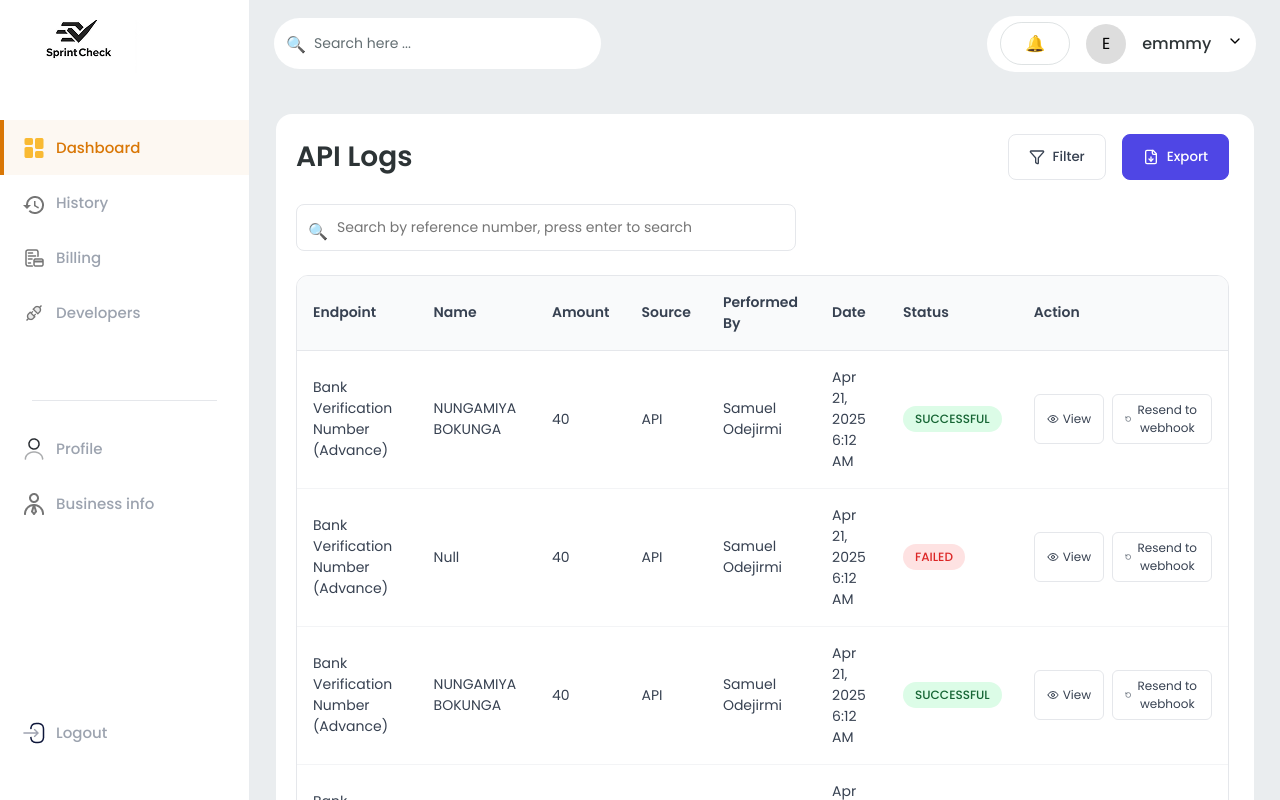
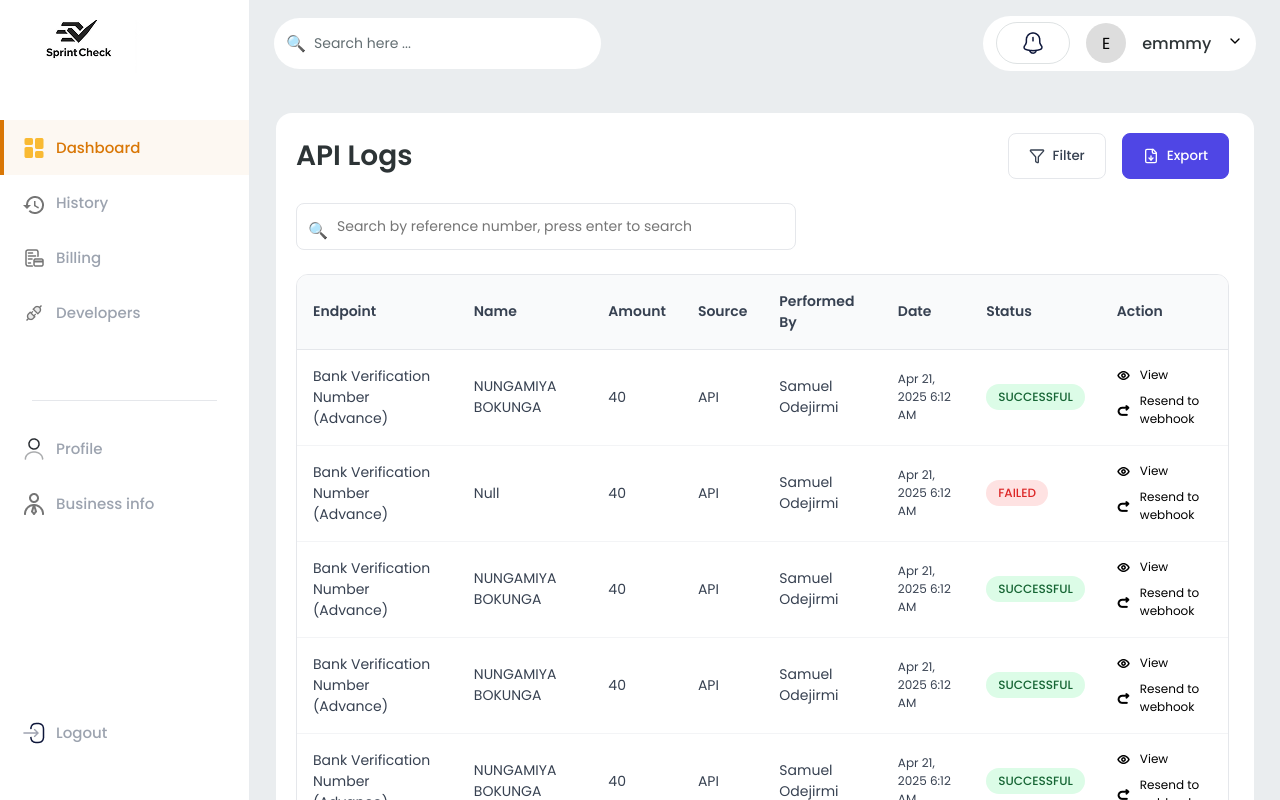
Before and after one commit to 5Star-Inn-Company-Frontend/Sprint-Check, a React (Vite) app: page /apilogs in a window 1280 px wide. Shown: the top 800 px of the page. Built offline with nearby package versions, Linux system fonts and the light colour scheme.

Commit message:
updateApiLogs

```diff
--- a/src/pages/apiLogs.jsx
+++ b/src/pages/apiLogs.jsx
@@ -3,11 +3,14 @@ import logo from "../assets/dashboardAssets/WhatsApp Image 2025-05-15 at 11.15.0
 import { Eye, RotateCcw, Filter, FileDown, ChevronDown } from "lucide-react";
 import dashboardIcon from "../assets/dashboardAssets/element-4.png";
 import historyIcon from "../assets/dashboardAssets/Calendar.png";
+import notificationIcon from "../assets/dashboardAssets/notification-bing.png";
 import billingIcon from "../assets/dashboardAssets/stash_billing-info.png";
 import nav_icon from "../assets/dashboardAssets/Chart.png";
 import profileIcon from "../assets/dashboardAssets/user.png";
 import BusinessIcon from "../assets/dashboardAssets/icon-park-outline_user-business.png";
 import logOutIcon from "../assets/dashboardAssets/login.png";
+import eyeIcon from "../assets/dashboardAssets/hugeicons_view.png";
+import returnIcon from "../assets/dashboardAssets/icon-park_return.png";
 import { useNavigate } from "react-router-dom";
 const Dashboard = () => {
   const [isMobile, setIsMobile] = useState(false);
@@ -418,6 +421,10 @@ const Dashboard = () => {
           vertical-align: middle;
         }
 
+        tbody .date {
+          font-size: 12px;
+        }
+
         .status-badge {
           display: inline-flex;
           align-items: center;
@@ -441,24 +448,26 @@ const Dashboard = () => {
         .action-buttons {
           display: flex;
           gap: 8px;
+          flex-direction: column;
         }
 
         .action-btn {
           display: flex;
           align-items: center;
-          gap: 4px;
-          padding: 6px 12px;
-          border: 1px solid #e5e7eb;
+          gap: 10px;
+
+          border: none;
           background: white;
-          border-radius: 6px;
-          color: #374151;
+          color: black;
           font-size: 12px;
           cursor: pointer;
           transition: all 0.2s ease;
         }
 
         .action-btn:hover {
-          background: #f3f4f6;
+          color: blue;
+          outline: none;
+          background: transparent;
         }
 
         .pagination {
@@ -702,7 +711,9 @@ const Dashboard = () => {
           </div>
 
           <div className="user-section">
-            <div className="notification-icon">🔔</div>
+            <div className="notification-icon">
+              <img src={notificationIcon} alt="icon" />
+            </div>
             <div className="user-avatar">E</div>
             <span className="user-name">emmmy</span>
             <span className="arrow-down">
@@ -760,7 +771,7 @@ const Dashboard = () => {
                     <td className="table-cell">{log.amount}</td>
                     <td className="table-cell">{log.source}</td>
                     <td className="table-cell">{log.performedBy}</td>
-                    <td className="table-cell">{log.date}</td>
+                    <td className="table-cell date">{log.date}</td>
                     <td className="table-cell">
                       <span
                         className={`status-badge ${
@@ -774,14 +785,14 @@ const Dashboard = () => {
                     </td>
                     <td className="table-cell">
                       <div className="action-buttons">
-                        <button className="action-btn">
-                          <Eye size={12} />
-                          View
-                        </button>
-                        <button className="action-btn">
-                          <RotateCcw size={12} />
-                          Resend to webhook
-                        </button>
+                        <span className="action-btn">
+                          <img src={eyeIcon} alt="icon" />
+                          <span>View</span>
+                        </span>
+                        <span className="action-btn">
+                          <img src={returnIcon} alt="icon" />
+                          <span>Resend to webhook</span>
+                        </span>
                       </div>
                     </td>
                   </tr>
```
Also changed, not shown: src/assets/dashboardAssets/hugeicons_view.png (added), src/assets/dashboardAssets/icon-park_return.png (added).
